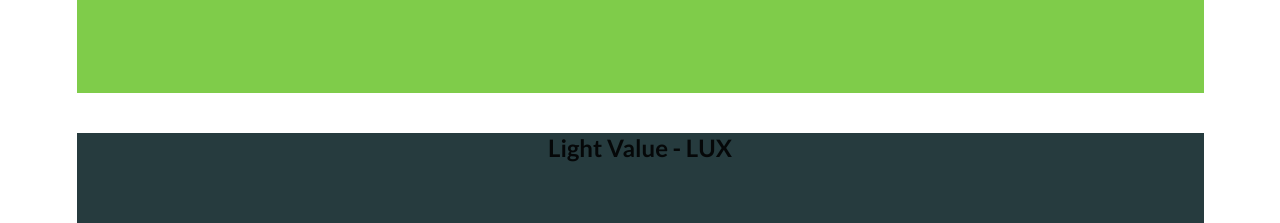
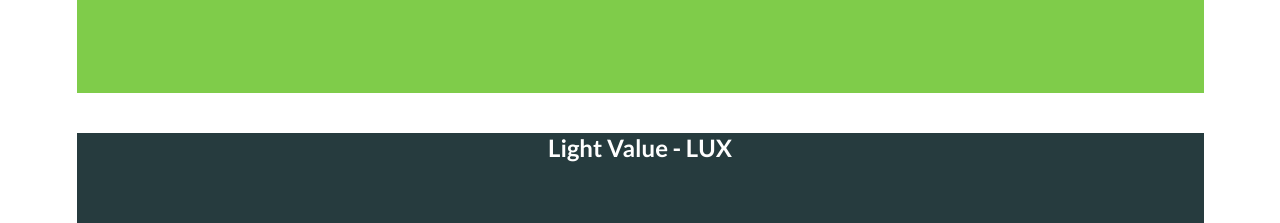
Before and after one commit to Ace-Key/weather-u_project, a plain HTML site: page index.html in a window 1280 px wide. Shown: the part 1180-1403 px from the top of the page. Drawn offline with nearby package versions, Linux system fonts and the light colour scheme; files whose address does not match are found by name.

Commit message:
css-update-4

```diff
--- a/css/main.css
+++ b/css/main.css
@@ -3,7 +3,7 @@ body {
 	font-size: 16pt;
 
 }
-h3 {
+h2, h3 {
 	color: #ffffff;
 }
 
@@ -57,6 +57,9 @@ h3 {
 	height: 200px;
 	font: #ffffff;
 }
+.slider {
+
+}
 
 /* * {
   -webkit-box-sizing: border-box;
```
